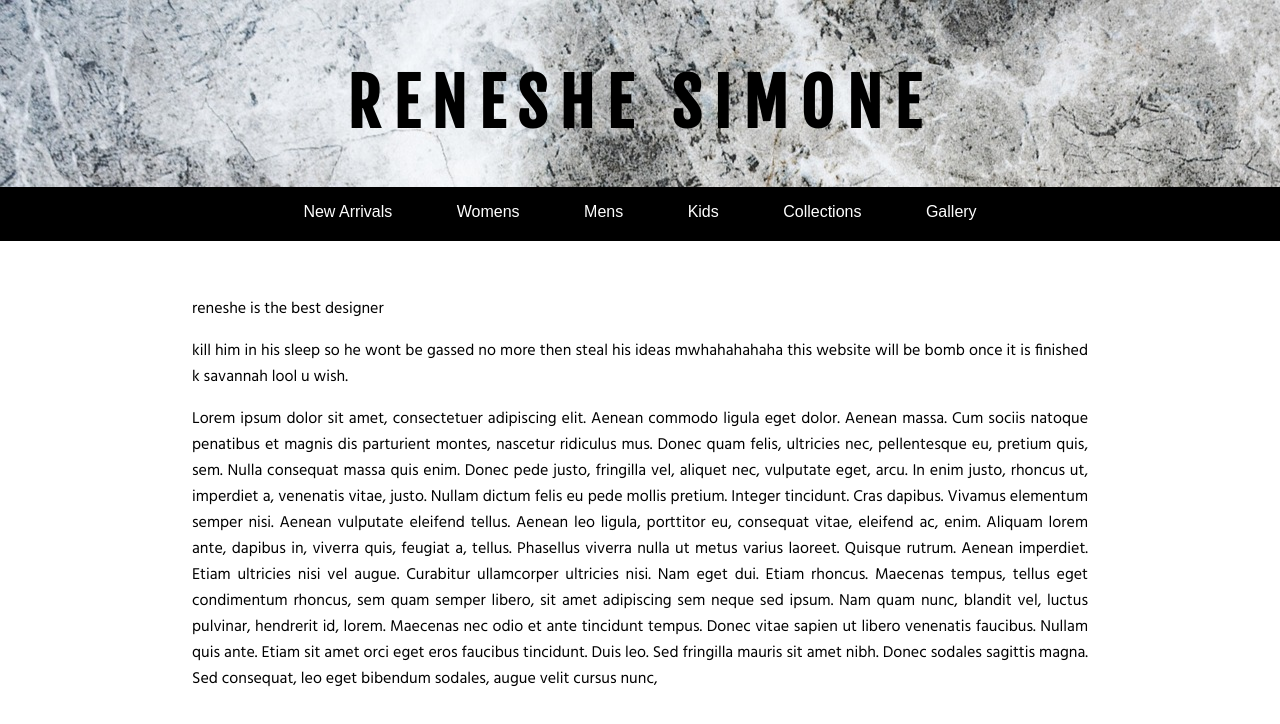
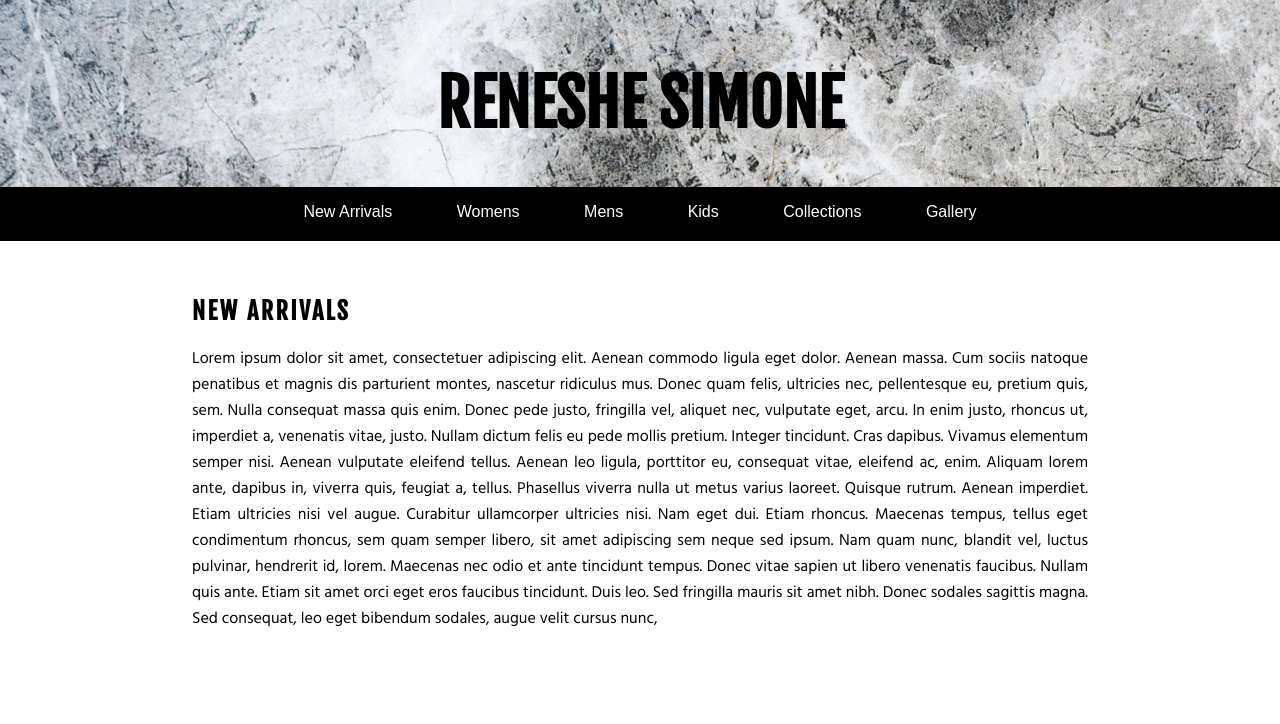
Before and after one commit to Reneshe/reneshe.github.io, a plain HTML site: page new-arrivals.html in a window 1280 px wide. Drawn offline with Linux system fonts and the light colour scheme.

Commit message:
Updated all pages

```diff
--- a/css/style.css
+++ b/css/style.css
@@ -11,14 +11,19 @@ margin: 0 auto;
 
 #main img {
 	display: block;
-	margin: auto;
+	margin: 20px auto;
 	max-width: 100%;
+}
+
+h2, h3, h4, h5, h6 {
+	letter-spacing: 0.1em;
+	font-family: 'Fjalla One', sans-serif;
+	text-transform: uppercase;
 }
 
 h1 {
 	text-align: center;
 	font-size: 4em;
-	letter-spacing: 0.2em;
 	font-family: 'Fjalla One', sans-serif;
 	text-transform: uppercase;
 }
--- a/new-arrivals.html
+++ b/new-arrivals.html
@@ -39,8 +39,7 @@
 </header>
 
 <div id="main">
-	<p>reneshe is the best designer</p>
-	<p>kill him in his sleep so he wont be gassed no more then steal his ideas mwhahahahaha this website will be bomb once it is finished k savannah lool u wish.</p>
+	<h2>New Arrivals</h2>
 	<p>Lorem ipsum dolor sit amet, consectetuer adipiscing elit. Aenean commodo ligula eget dolor. Aenean massa. Cum sociis natoque penatibus et magnis dis parturient montes, nascetur ridiculus mus. Donec quam felis, ultricies nec, pellentesque eu, pretium quis, sem. Nulla consequat massa quis enim. Donec pede justo, fringilla vel, aliquet nec, vulputate eget, arcu. In enim justo, rhoncus ut, imperdiet a, venenatis vitae, justo. Nullam dictum felis eu pede mollis pretium. Integer tincidunt. Cras dapibus. Vivamus elementum semper nisi. Aenean vulputate eleifend tellus. Aenean leo ligula, porttitor eu, consequat vitae, eleifend ac, enim. Aliquam lorem ante, dapibus in, viverra quis, feugiat a, tellus. Phasellus viverra nulla ut metus varius laoreet. Quisque rutrum. Aenean imperdiet. Etiam ultricies nisi vel augue. Curabitur ullamcorper ultricies nisi. Nam eget dui. Etiam rhoncus. Maecenas tempus, tellus eget condimentum rhoncus, sem quam semper libero, sit amet adipiscing sem neque sed ipsum. Nam quam nunc, blandit vel, luctus pulvinar, hendrerit id, lorem. Maecenas nec odio et ante tincidunt tempus. Donec vitae sapien ut libero venenatis faucibus. Nullam quis ante. Etiam sit amet orci eget eros faucibus tincidunt. Duis leo. Sed fringilla mauris sit amet nibh. Donec sodales sagittis magna. Sed consequat, leo eget bibendum sodales, augue velit cursus nunc,</p>
 </div>
 
```
Also changed, not shown: collections.html (+2 -3 lines), gallery.html (+1 -2 lines).
